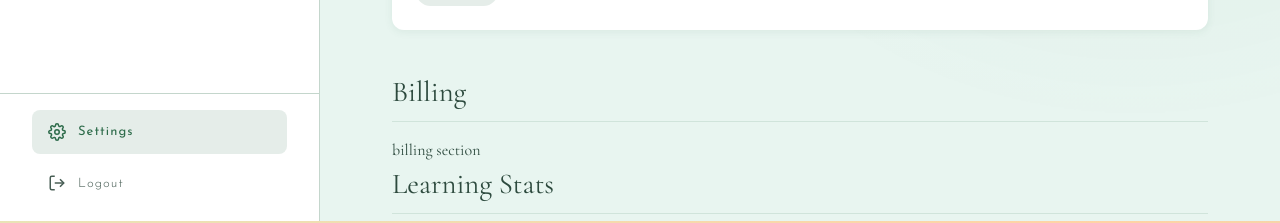
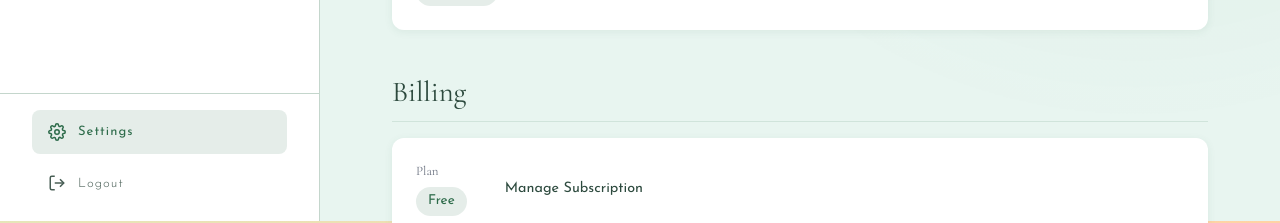
Before and after one commit to w1iii/The-Feynman, a Next.js app: page /feynman/settings in a window 1280 px wide. Shown: the part 579-802 px from the top of the page. Built offline with nearby package versions, Linux system fonts and the light colour scheme; no server answers.

Commit message:
feat(settings): add basic billing UI and Stripe endpoints (checkout + portal); add stripe dep

```diff
--- /dev/null
+++ b/app/api/billing/checkout/route.ts
@@ -0,0 +1,33 @@
+import { NextRequest, NextResponse } from 'next/server'
+import Stripe from 'stripe'
+
+const stripeSecret = process.env.STRIPE_SECRET_KEY || ''
+const stripe = stripeSecret ? new Stripe(stripeSecret, { apiVersion: '2024-11-15' }) : null
+
+export async function POST(request: NextRequest) {
+  if (!stripe) {
+    return NextResponse.json({ error: 'Stripe not configured' }, { status: 500 })
+  }
+
+  try {
+    const body = await request.json()
+    const { priceId } = body
+
+    if (!priceId) {
+      return NextResponse.json({ error: 'priceId is required' }, { status: 400 })
+    }
+
+    const session = await stripe.checkout.sessions.create({
+      mode: 'subscription',
+      payment_method_types: ['card'],
+      line_items: [{ price: priceId, quantity: 1 }],
+      success_url: `${process.env.NEXT_PUBLIC_BASE_URL || 'http://localhost:3000'}/feynman/settings?session=success`,
+      cancel_url: `${process.env.NEXT_PUBLIC_BASE_URL || 'http://localhost:3000'}/feynman/settings?session=cancel`,
+    })
+
+    return NextResponse.json({ url: session.url })
+  } catch (err) {
+    console.error('Checkout error', err)
+    return NextResponse.json({ error: 'Checkout creation failed' }, { status: 500 })
+  }
+}
--- /dev/null
+++ b/app/api/billing/portal/route.ts
@@ -0,0 +1,30 @@
+import { NextRequest, NextResponse } from 'next/server'
+import Stripe from 'stripe'
+
+const stripeSecret = process.env.STRIPE_SECRET_KEY || ''
+const stripe = stripeSecret ? new Stripe(stripeSecret, { apiVersion: '2024-11-15' }) : null
+
+export async function POST(request: NextRequest) {
+  if (!stripe) {
+    return NextResponse.json({ error: 'Stripe not configured' }, { status: 500 })
+  }
+
+  try {
+    const body = await request.json()
+    const { customerId, returnUrl } = body
+
+    if (!customerId) {
+      return NextResponse.json({ error: 'customerId is required' }, { status: 400 })
+    }
+
+    const session = await stripe.billingPortal.sessions.create({
+      customer: customerId,
+      return_url: returnUrl || `${process.env.NEXT_PUBLIC_BASE_URL || 'http://localhost:3000'}/feynman/settings`,
+    })
+
+    return NextResponse.json({ url: session.url })
+  } catch (err) {
+    console.error('Portal error', err)
+    return NextResponse.json({ error: 'Portal creation failed' }, { status: 500 })
+  }
+}
--- a/app/feynman/settings/page.css
+++ b/app/feynman/settings/page.css
@@ -245,6 +245,16 @@
   color: #6c757d;
 }
 
+/* Billing card styles */
+.billing-card {
+  display: flex;
+  align-items: center;
+  justify-content: space-between;
+}
+.billing-row { display:flex; gap:18px; align-items:center }
+.billing-title { font-size: 13px; color: #6b7280; margin-bottom:6px }
+.billing-actions { display:flex; gap:8px }
+
 /* Settings link */
 .settings-link {
   color: var(--green);
--- a/app/feynman/settings/page.tsx
+++ b/app/feynman/settings/page.tsx
@@ -386,14 +386,49 @@ export default function SettingsPage() {
           <section className="billing-section">
             <h2 className="settings-section-title"> Billing </h2>
             {
-              statsLoading ? (
-              <div className="settings-card loading">
-                <div className="loading-spinner"></div>
-                <span>Loading billing...</span>
-              </div>
-            ) :(
-              <p> billing section </p>
-            )
+              billingLoading ? (
+                <div className="settings-card loading">
+                  <div className="loading-spinner"></div>
+                  <span>Loading billing...</span>
+                </div>
+              ) : (
+                <div className="settings-card billing-card">
+                  <div className="billing-row">
+                    <div>
+                      <div className="billing-title">Plan</div>
+                      <div className={`settings-value plan-badge ${profile?.plan === "free" ? "free" : ""}`}>{profile?.plan || 'Free'}</div>
+                    </div>
+                    <div className="billing-actions">
+                      {profile?.plan === 'free' ? (
+                        <button className="settings-btn primary" onClick={async () => {
+                          // Kick off checkout flow
+                          try {
+                            const res = await fetch('/api/billing/checkout', { method: 'POST', headers: { 'Content-Type': 'application/json' }, body: JSON.stringify({ priceId: process.env.NEXT_PUBLIC_STRIPE_PRICE_ID }) })
+                            const data = await res.json()
+                            if (data.url) window.location.href = data.url
+                            else alert(data.error || 'Failed to create checkout')
+                          } catch (err) {
+                            alert('Failed to start checkout')
+                          }
+                        }}>Upgrade</button>
+                      ) : (
+                        <button className="settings-btn" onClick={async () => {
+                          // Open customer portal - requires customer id which we don't have in client yet
+                          try {
+                            // Server may determine customer based on auth
+                            const res = await fetch('/api/billing/portal', { method: 'POST', headers: { 'Content-Type': 'application/json' }, body: JSON.stringify({}) })
+                            const data = await res.json()
+                            if (data.url) window.location.href = data.url
+                            else alert(data.error || 'Failed to open billing portal')
+                          } catch (err) {
+                            alert('Failed to open billing portal')
+                          }
+                        }}>Manage Subscription</button>
+                      )}
+                    </div>
+                  </div>
+                </div>
+              )
             }
           </section>
 
--- a/package.json
+++ b/package.json
@@ -15,6 +15,7 @@
     "next": "16.2.4",
     "react": "19.2.4",
     "react-dom": "19.2.4"
+    ,"stripe": "^12.0.0"
   },
   "devDependencies": {
     "@tailwindcss/postcss": "^4",
```
